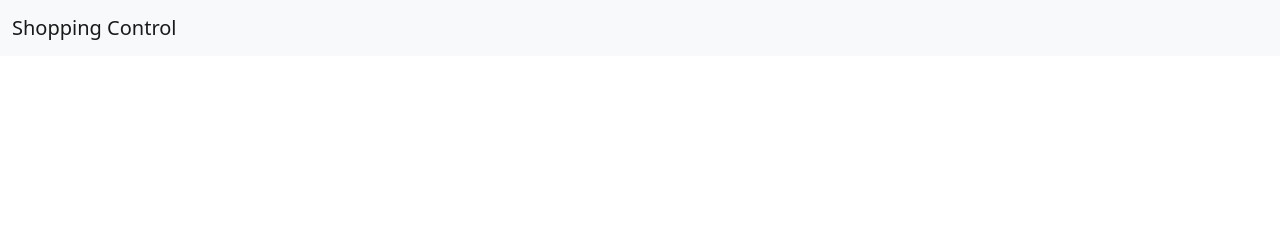
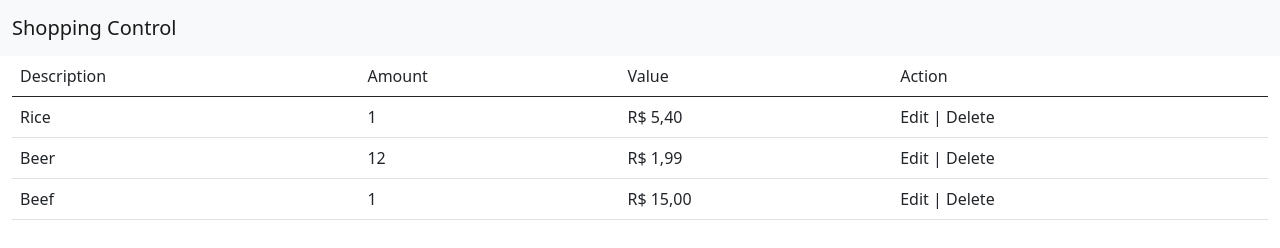
Before and after one commit to renatoabreu14/cursos, a plain HTML site: page Javascript_Avancado/index.html in a window 1280 px wide. Drawn offline with Linux system fonts and the light colour scheme.

Commit message:
Listando os dados Formatando string e valores

```diff
--- a/Javascript_Avancado/index.html
+++ b/Javascript_Avancado/index.html
@@ -6,11 +6,20 @@
     <link rel="stylesheet" href="css/bootstrap.min.css">
 </head>
 <body>
-    <nav class="navbar navbar-light bg-light">
+    <header>
+        <nav class="navbar navbar-light bg-light">
+            <div class="container-fluid">
+                <a id="navTitle" class="navbar-brand" href="index.html"></a>
+            </div>
+        </nav>
+    </header>
+    <main>
         <div class="container-fluid">
-            <a id="navTitle" class="navbar-brand" href="index.html"></a>
+            <table id="listTable" class="table table-hover">
+
+            </table>
         </div>
-    </nav>
+    </main>
 <script src="js/config.js"></script>
 <script src="js/main.js"></script>
 </body>
--- a/Javascript_Avancado/js/main.js
+++ b/Javascript_Avancado/js/main.js
@@ -11,4 +11,40 @@ function getTotal(list) {
     }
     return total;
 }
- console.log(getTotal(list));
+
+function setList(list){
+    var table = '<thead>\n' +
+        '                    <tr>\n' +
+        '                        <td>Description</td>\n' +
+        '                        <td>Amount</td>\n' +
+        '                        <td>Value</td>\n' +
+        '                        <td>Action</td>\n' +
+        '                    </tr>\n' +
+        '                </thead>\n' +
+        '                <tbody>';
+    for(var key in list){
+        table += '<tr>';
+        table += '<td>'+formatDescription(list[key].description)+'</td>';
+        table += '<td>'+list[key].amount+'</td>';
+        table += '<td>'+formatValue(list[key].value)+'</td>';
+        table += '<td>Edit | Delete</td>';
+        table += '</tr>';
+    }
+    table += '</tbody>';
+    document.getElementById('listTable').innerHTML = table;
+}
+
+function formatDescription(description) {
+    var str = description.toLowerCase();
+    str = str.charAt(0).toUpperCase() + str.slice(1);
+    return str;
+}
+
+function formatValue(value) {
+    var str = parseFloat(value).toFixed(2) + '';
+    str = str.replace('.', ',');
+    str = 'R$ ' + str;
+    return str;
+}
+
+setList(list);
```
